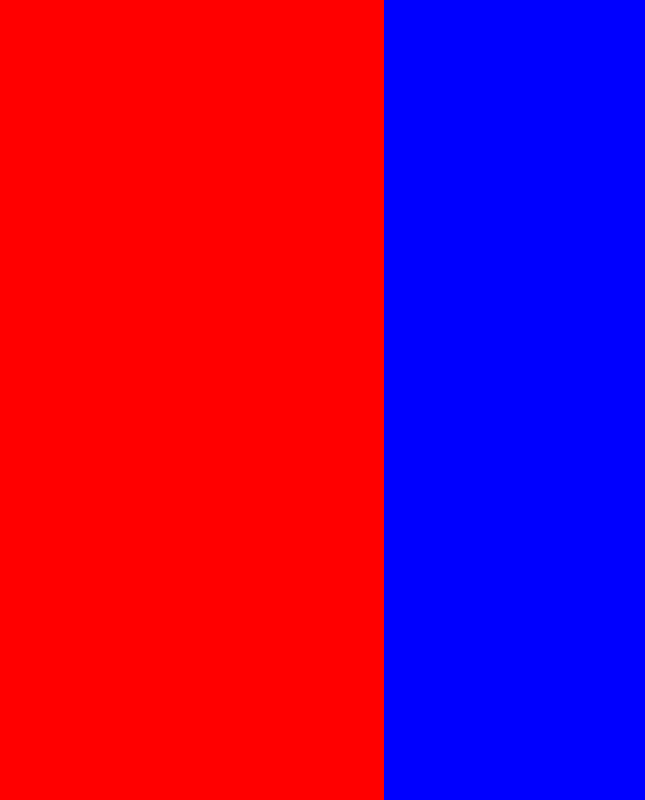
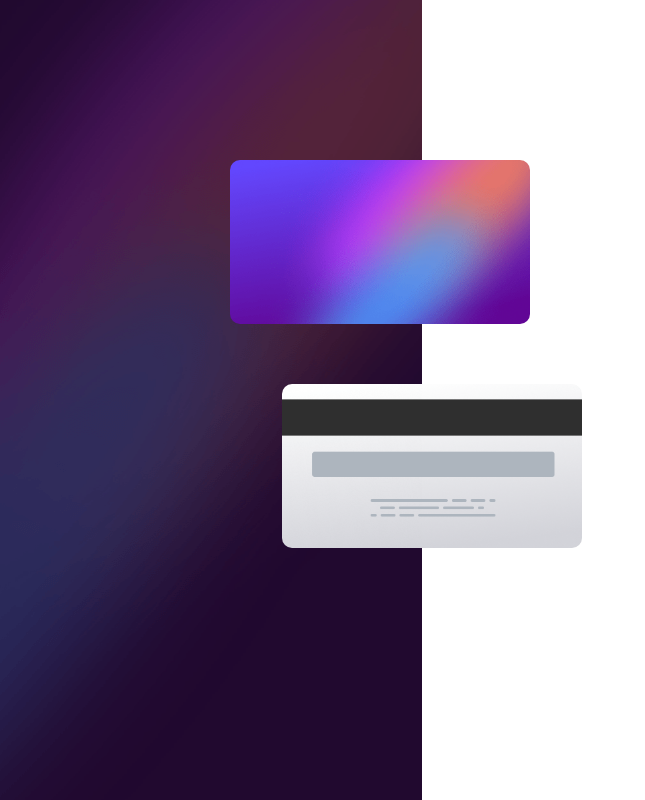
Before and after one commit to MateoGeuna/frontendmentor-cards, a plain HTML site: page index.html in a window 1280 px wide. Shown: the whole page, without its empty margins (0-645 px from the left). Drawn offline with Linux system fonts and the light colour scheme.

Commit message:
actualizacion 1

```diff
--- a/css/index.css
+++ b/css/index.css
@@ -19,46 +19,33 @@ main {
     display: flex;
 }
 
-main section {
-    padding: 50px
-}
 
-main .section-left {
-    background-color: RED;
-    flex-basis: 30%;
+main section.section-left {
+    flex-basis: 33%;
+    background-image: url("/images/bg-main-desktop.png");
 }
 
 
-main .section-right {
-    background-color: blue;
-    flex-basis: 70%;
+main section.section-right {
+    background-color: white;
+    flex-basis: 67%;
 }
 
-
-
-
-
-
-
-form#formulario div.form-name {
-    height: 100%;
-    width: 70%;
+img.card {
+    width: 300px;
+    height: auto;
+    position: absolute;
+    border-radius: 10px;
 }
 
-div.imagenes{
-    height: 100%;
-    width: 30%;
+img.card.card-front {
+    top: 20%;
+    left: 18%;
 }
 
-div.wallpaper {
-
-    position: absolute;
-    z-index: -1;
-}
-
-div.cards {
-    display: flex;
-    flex-wrap: wrap;
+img.card.card-back {
+    top: 48%;
+    left: 22%;
 }
 
 .attribution {
--- a/index.html
+++ b/index.html
@@ -13,17 +13,17 @@
 
 <body>
   <main>
-    <section class="section-left"></section>
+    <section class="section-left">
+      <img class="card card-front" src="images/bg-card-front.png" alt="tarjeta-frente">
+      <img class="card card-back" src="images/bg-card-back.png" alt="tarjeta-dorso">
+    </section>
     <section class="section-right"></section>
+
+
+
   </main>
-  <!--<div class="imagenes">
-    <div class="wallpaper">
-      <img src="images/bg-main-desktop.png" alt="fondo">
-    </div>
-    <div class="cards">
-      <img src="images/bg-card-front.png" alt="tarjeta-frente">
-      <img src="images/bg-card-back.png" alt="tarjeta-dorso">
-    </div>
+
+ <!--
   </div>-->
   <!--
 
```
